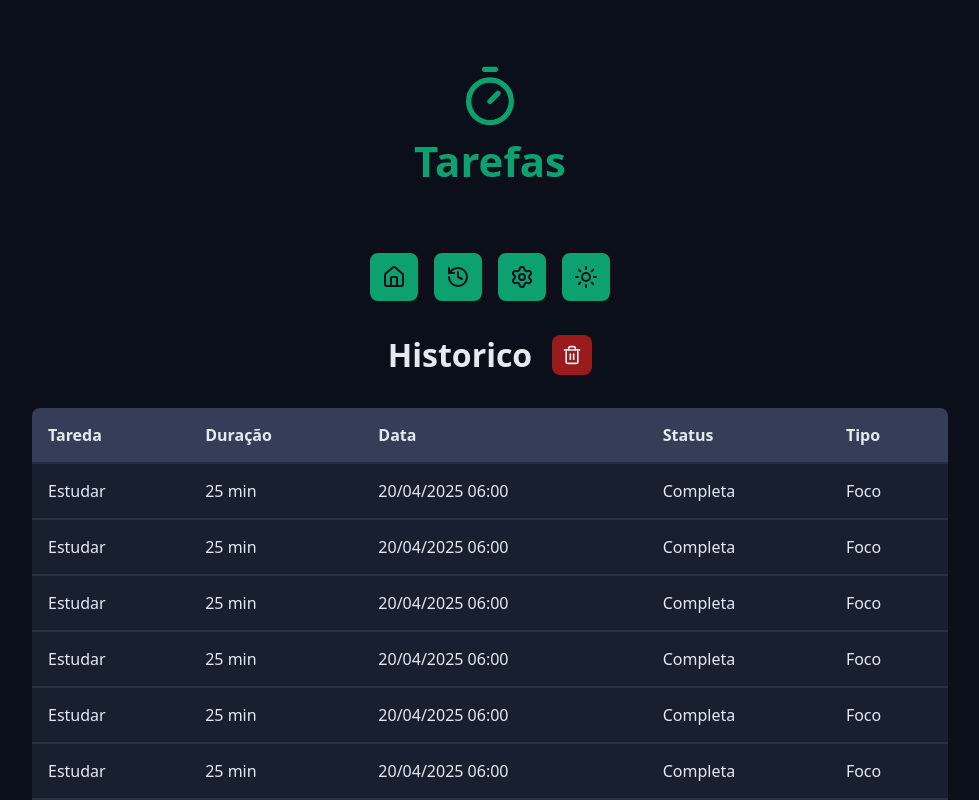
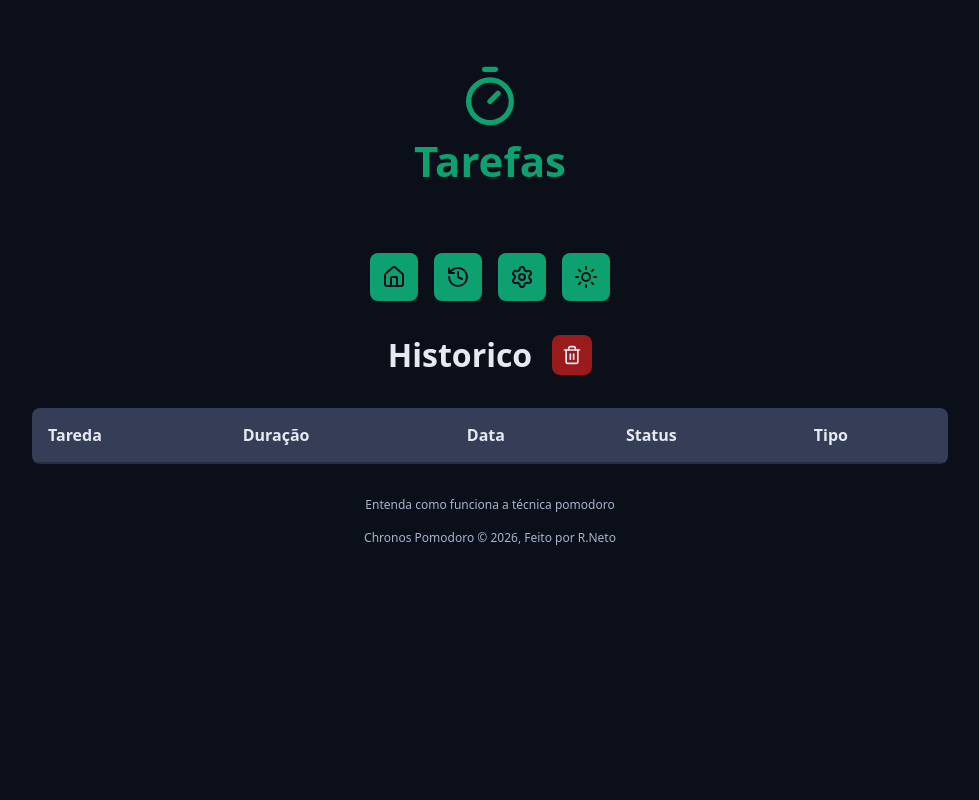
Before and after one commit to NetoResende/tarefas-pomodoro, a React (Vite) app: page /history in a window 1280 px wide. Shown: the top 800 px of the page, without its empty margins (150-1129 px from the left). Built offline with nearby package versions, Linux system fonts and the light colour scheme.

Commit message:
Formatando Data e Hora com [ date-fns ]

```diff
--- a/package.json
+++ b/package.json
@@ -10,6 +10,7 @@
     "preview": "vite preview"
   },
   "dependencies": {
+    "date-fns": "^4.4.0",
     "lucide-react": "^1.21.0",
     "react": "^19.2.6",
     "react-dom": "^19.2.6",
--- a/src/contexts/TaskContext/initialTaskState.ts
+++ b/src/contexts/TaskContext/initialTaskState.ts
@@ -7,8 +7,8 @@ export const initialTaskState: TaskStateModel = {
   activeTask: null,
   currentCycle: 0,
   config: {
-    workTime: 1,
-    shortBreakTime: 1,
-    longBreakTime: 1,
+    workTime: 25,
+    shortBreakTime: 5,
+    longBreakTime: 15,
   },
 };
--- a/src/pages/History/index.tsx
+++ b/src/pages/History/index.tsx
@@ -5,8 +5,11 @@ import { DefaultButton } from "../../components/DefaultButton";
 import { TrashIcon } from "lucide-react";
 
 import styls from "./styles.module.css";
+import { useTaskContext } from "../../contexts/TaskContext/useTaskContext";
+import { formatDate } from "../../utils/formatDate";
 
 export function History() {
+  const { state } = useTaskContext()
   return (
     <MainTemplate>
       <Container>
@@ -36,14 +39,14 @@ export function History() {
               </tr>
             </thead>
             <tbody>
-              {Array.from({ length: 20 }).map((_, index) => {
+              {state.tasks.map((task) => {
                 return (
-                  <tr key={index}>
-                    <td>Estudar</td>
-                    <td>25 min</td>
-                    <td>20/04/2025 06:00</td>
-                    <td>Completa</td>
-                    <td>Foco</td>
+                  <tr key={task.id}>
+                    <td>{task.nome}</td>
+                    <td>{task.duration}</td>
+                    <td>{formatDate(task.startDate)}</td>
+                    <td>{task.interruptDate}</td>
+                    <td>{task.type}</td>
                   </tr>
                 );
               })}
--- /dev/null
+++ b/src/utils/formatDate.ts
@@ -0,0 +1,6 @@
+import { format } from "date-fns"
+
+export function formatDate(timesTamp: number){
+    const date = new Date(timesTamp)
+    return format(date, 'dd/MM/yyyy - HH:mm')
+}
```
Also changed, not shown: 1 other file (tests, documents, lock files or other folders).
